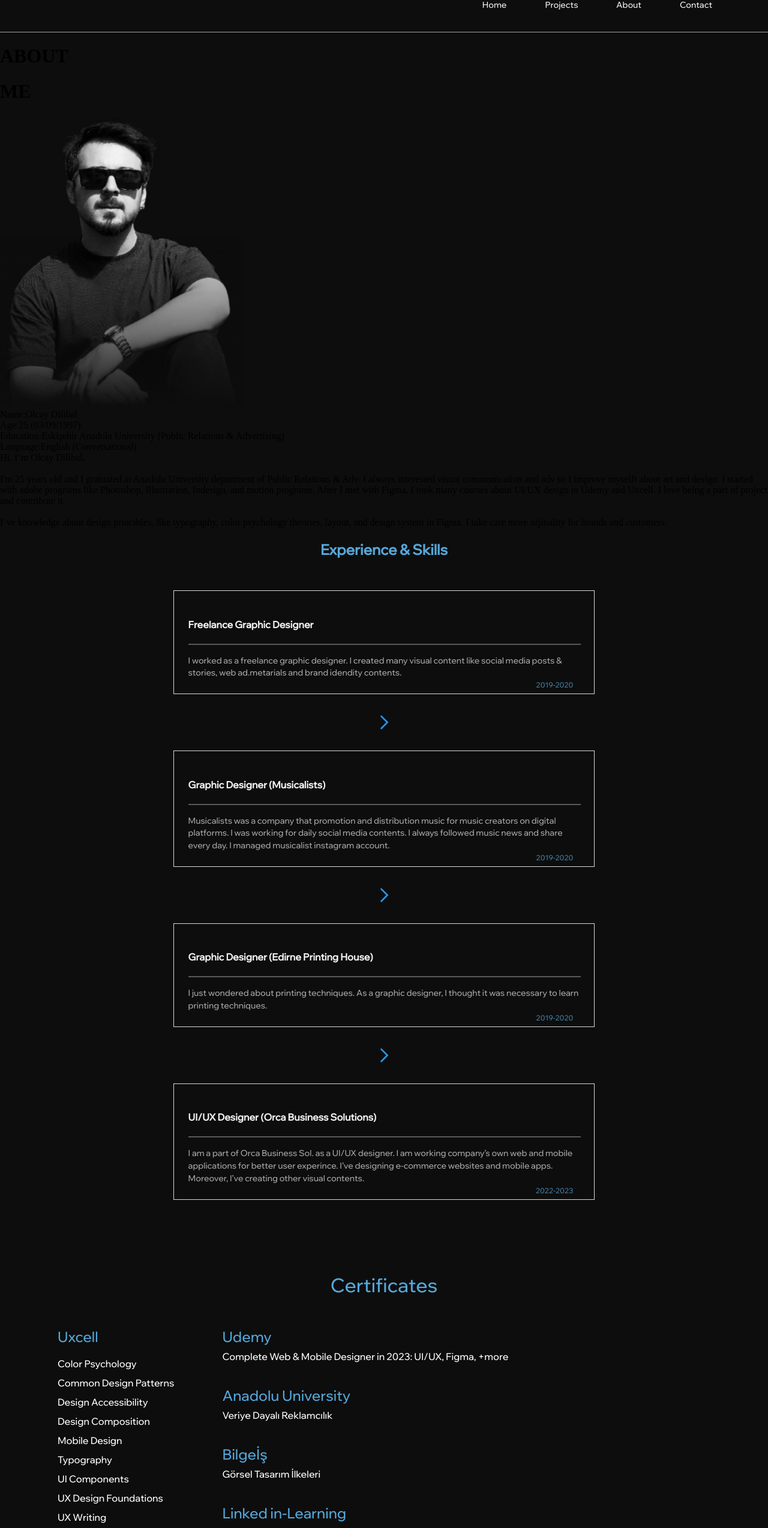
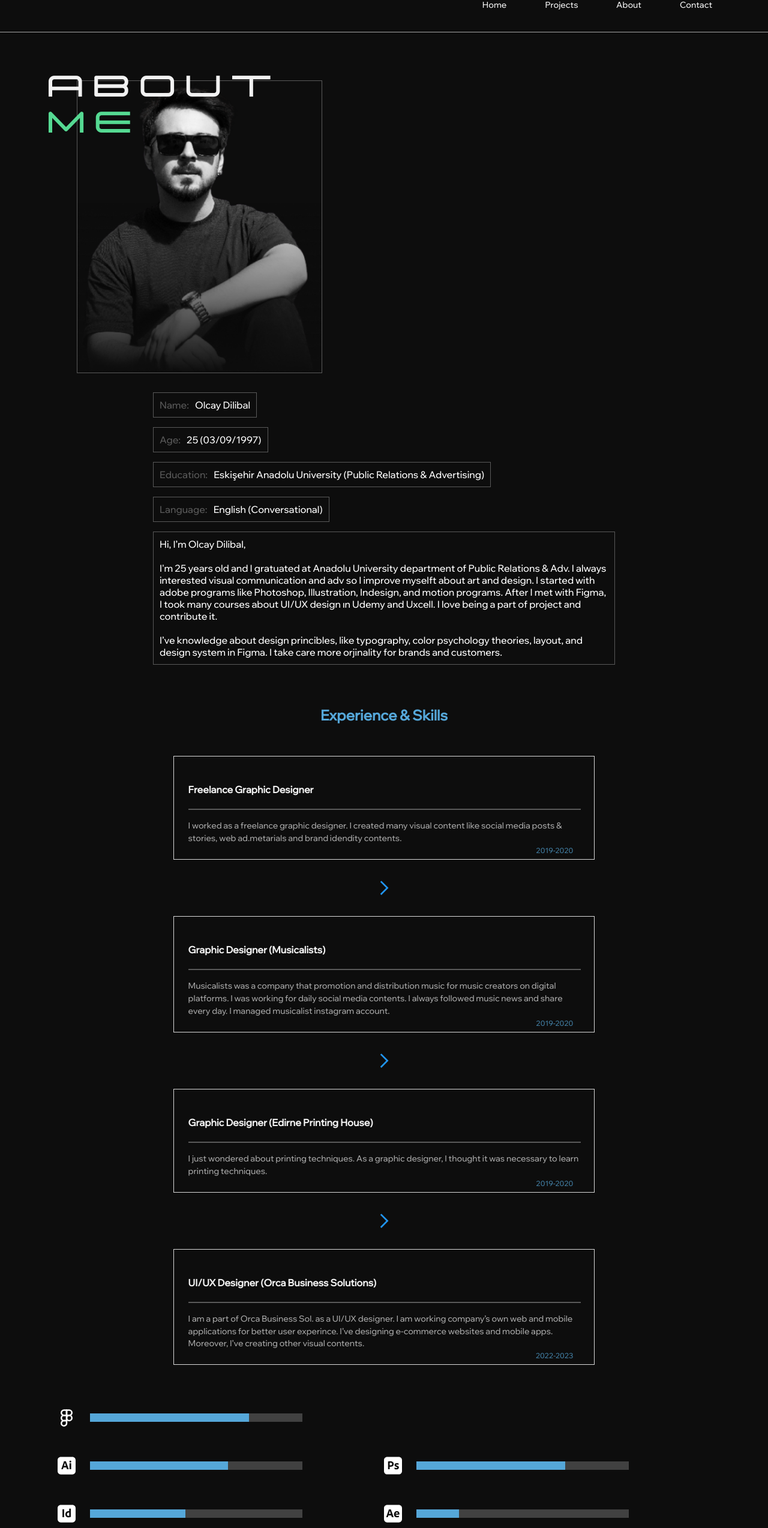
Before and after one commit to batuhangokalp/personal-website-1, a Next.js app: page /about in a window 1280 px wide. Shown: the part 35-2582 px from the top of the page at 60% size. Built offline with nearby package versions, Linux system fonts and the light colour scheme.

Commit message:
edited about page

```diff
--- a/components/AboutPageComponents/ExperienceAndSkills.jsx
+++ b/components/AboutPageComponents/ExperienceAndSkills.jsx
@@ -2,6 +2,13 @@ import React from "react";
 import styles from "../../styles/About.module.css";
 import { FcNext } from "react-icons/fc";
 import { AiOutlineDown } from "react-icons/ai";
+import { FiFigma } from "react-icons/fi";
+import {
+  SiAdobeillustrator,
+  SiAdobeindesign,
+  SiAdobephotoshop,
+  SiAdobeaftereffects,
+} from "react-icons/si";
 
 const ExperienceAndSkills = () => {
   return (
@@ -36,7 +43,12 @@ const ExperienceAndSkills = () => {
           </div>
         </div>
         <FcNext className={styles.iconRight} color="#55a7d9" size={30} />
-        <AiOutlineDown className={styles.iconDown} color="#55a7d9" size={30} />        <div className={styles.experiencesCard}>
+        <AiOutlineDown
+          className={styles.iconDown}
+          color="#55a7d9"
+          size={30}
+        />{" "}
+        <div className={styles.experiencesCard}>
           <h4>Graphic Designer (Edirne Printing House)</h4>
           <div className={styles.divider}></div>
           <span>
@@ -48,7 +60,12 @@ const ExperienceAndSkills = () => {
           </div>
         </div>
         <FcNext className={styles.iconRight} color="#55a7d9" size={30} />
-        <AiOutlineDown className={styles.iconDown} color="#55a7d9" size={30} />        <div className={styles.experiencesCard}>
+        <AiOutlineDown
+          className={styles.iconDown}
+          color="#55a7d9"
+          size={30}
+        />{" "}
+        <div className={styles.experiencesCard}>
           <h4>UI/UX Designer (Orca Business Solutions)</h4>
           <div className={styles.divider}></div>
           <span>
@@ -62,7 +79,42 @@ const ExperienceAndSkills = () => {
           </div>
         </div>
       </div>
-      <div className={styles.skills}></div>
+      <div className={styles.allSkills}>
+        <div className={styles.leftSkills}>
+          <div className={styles.eachSkill}>
+            <FiFigma size={30} color="#fff"/>
+            <div className={styles.full}>
+              <div className={styles.fullFigma}></div>
+            </div>
+          </div>
+          <div className={styles.eachSkill}>
+            <SiAdobeillustrator size={30} color="#fff"/>
+            <div className={styles.full}>
+              <div className={styles.fullAi}></div>
+            </div>
+          </div>
+          <div className={styles.eachSkill}>
+            <SiAdobeindesign size={30} color="#fff"/>
+            <div className={styles.full}>
+              <div className={styles.fullId}></div>
+            </div>
+          </div>
+        </div>
+        <div className={styles.rightSkills}>
+          <div className={styles.eachSkill}>
+            <SiAdobeaftereffects size={30} color="#fff" />
+            <div className={styles.full}>
+              <div className={styles.fullAe}></div>
+            </div>
+          </div>
+          <div className={styles.eachSkill}>
+            <SiAdobephotoshop size={30} color="#fff" />
+            <div className={styles.full}>
+              <div className={styles.fullPs}></div>
+            </div>
+          </div>
+        </div>
+      </div>
     </div>
   );
 };
--- a/styles/About.module.css
+++ b/styles/About.module.css
@@ -1,3 +1,8 @@
+@font-face {
+  font-family: "MyCustomFont";
+  src: url(../public/fonts/Suissnord-aJR9.ttf);
+}
+
 .container {
   overflow: hidden;
   padding: 0;
@@ -171,6 +176,171 @@
   display: none;
 }
 
+.aboutMeAllContainer {
+  display: flex;
+  flex-direction: column;
+  justify-content: center;
+  align-items: center;
+  width: 100%;
+  margin: 3rem 0;
+}
+.aboutMe {
+  display: flex;
+  flex-direction: row;
+  width: 85%;
+  height: 100%;
+  align-items: center;
+  justify-content: space-between;
+}
+.imgAndHeader {
+  display: flex;
+  flex-direction: column;
+  position: relative;
+  width: 40%;
+}
+.header {
+  position: absolute;
+  width: 393px;
+  height: 128px;
+  left: -15px;
+  top: -35px;
+  font-family: "MyCustomFont";
+  font-style: normal;
+  font-weight: 500;
+  font-size: 64px;
+  line-height: 100%;
+  color: #f2f2f2;
+  z-index: 1;
+  letter-spacing: 1rem;
+}
+.header2 {
+  position: absolute;
+  width: 393px;
+  height: 128px;
+  left: -15px;
+  top: 25px;
+  font-family: "MyCustomFont";
+  font-style: normal;
+  font-weight: 500;
+  font-size: 64px;
+  line-height: 100%;
+  color: #55d992;
+  z-index: 1;
+  letter-spacing: 1rem;
+}
+.img {
+  margin-top: 2rem;
+  border: 1px solid #595959;
+}
+.allInfo {
+  display: flex;
+  flex-direction: column;
+  align-items: flex-start;
+  gap: 16px;
+  width: 770px;
+}
+.eachInfo {
+  display: flex;
+  flex-direction: row;
+  align-items: flex-start;
+  padding: 10px;
+  gap: 10px;
+  border: 1px solid #595959;
+}
+.title {
+  font-family: "Wix Madefor Display";
+  font-style: normal;
+  font-weight: 400;
+  font-size: 16px;
+  line-height: 20px;
+  color: #595959;
+}
+
+.content {
+  font-family: "Wix Madefor Display";
+  font-style: normal;
+  font-weight: 400;
+  font-size: 16px;
+  line-height: 20px;
+  color: #fff;
+}
+.allSkills {
+  display: flex;
+  flex-direction: row;
+  align-items: flex-start;
+  width: 85%;
+  padding: 0px;
+  margin-top: 1rem;
+}
+.leftSkills {
+  display: flex;
+  flex-direction: column;
+  align-items: flex-start;
+  width: 50%;
+}
+.rightSkills {
+  display: flex;
+  flex-direction: column-reverse;
+  align-items: flex-start;
+  height: 15rem;
+  width: 50%;
+}
+.eachSkill {
+  display: flex;
+  flex-direction: row;
+  align-items: center;
+  gap: 24px;
+  width: 100%;
+  height: 5rem;
+}
+.full {
+  position: relative;
+  width: 65%;
+  height: 14px;
+  left: 0px;
+  top: 0px;
+  background: rgba(217, 217, 217, 0.25);
+}
+.fullFigma {
+  position: absolute;
+  width: 75%;
+  height: 14px;
+  left: 0px;
+  top: 0px;
+  background: #55a7d9;
+}
+.fullAi {
+  position: absolute;
+  width: 65%;
+  height: 14px;
+  left: 0px;
+  top: 0px;
+  background: #55a7d9;
+}
+.fullId {
+  position: absolute;
+  width: 45%;
+  height: 14px;
+  left: 0px;
+  top: 0px;
+  background: #55a7d9;
+}
+.fullPs {
+  position: absolute;
+  width: 70%;
+  height: 14px;
+  left: 0px;
+  top: 0px;
+  background: #55a7d9;
+}
+.fullAe {
+  position: absolute;
+  width: 20%;
+  height: 14px;
+  left: 0px;
+  top: 0px;
+  background: #55a7d9;
+}
 @media only screen and (max-width: 958px) {
   .allCertificates {
     flex-direction: column;
@@ -192,15 +362,36 @@
     margin: auto;
     padding: 2rem 0;
   }
+  .allInfo {
+    width: 85%;
+  }
+  .allSkills {
+    flex-direction: column;
+    width: 180%;
+  }
+  .rightSkills{
+    margin-top: -5rem;
+  }
+  .eachSkill {
+    padding-left: 2.5rem;
+  }
 }
 
 @media only screen and (max-width: 1298px) {
   .experiences {
     flex-direction: column;
   }
-
   .experiencesCard {
     height: auto;
     width: 60%;
   }
+  .aboutMe {
+    flex-direction: column;
+  }
+  .img {
+    margin: 2rem;
+  }
+  .imgAndHeader {
+    width: 100%;
+  }
 }
```
